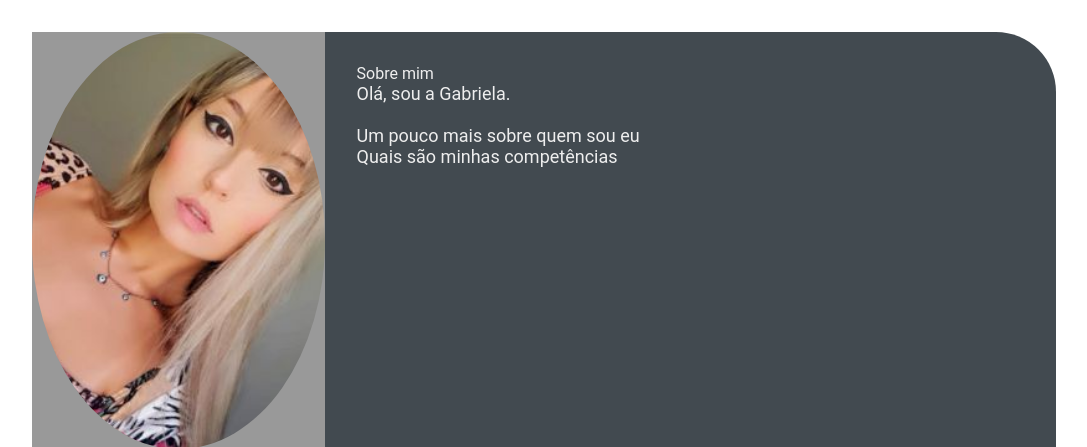
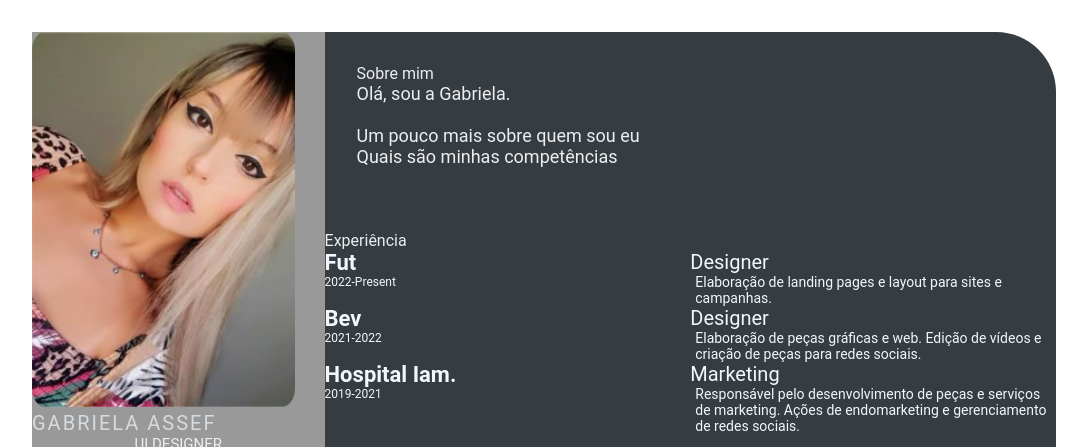
Before and after one commit to gassef/devweekgit.github.io, a plain HTML site: page index.html in a window 1280 px wide. Shown: the top 447 px of the page, without its empty margins (96-1183 px from the left). Drawn offline with Linux system fonts and the light colour scheme.

Commit message:
Tarefa 03 (#3)

```diff
--- a/index.html
+++ b/index.html
@@ -52,6 +52,41 @@
                         </p>
                     </section>
                 </div>
+                <section class="experience gap">
+                    <div class="right-title">Experiência</div>
+                    <div class="experience-contents">
+                        <div class="exp-left">
+                            <p class="exp-company-name">Fut</p>
+                            <p class="exp-time-period">2022-Present</p>
+                        </div>
+                        <div class="exp-right">
+                            <p class="exp-position">Designer</p>
+                            <p class="exp-desc">
+                                Elaboração de landing pages e layout para sites e campanhas.
+                            </p>
+                        </div>
+                        <div class="exp-left">
+                            <p class="exp-company-name">Bev</p>
+                            <p class="exp-time-period">2021-2022</p>
+                        </div>
+                        <div class="exp-right">
+                            <p class="exp-position">Designer</p>
+                            <p class="exp-desc">
+                                Elaboração de peças gráficas e web. Edição de vídeos e criação de peças para redes sociais.
+                            </p>
+                        </div>
+                        <div class="exp-left">
+                            <p class="exp-company-name">Hospital Iam.</p>
+                            <p class="exp-time-period">2019-2021</p>
+                        </div>
+                        <div class="exp-right">
+                            <p class="exp-position">Marketing</p>
+                            <p class="exp-desc">
+                                Responsável pelo desenvolvimento de peças e serviços de marketing. Ações de endomarketing e gerenciamento de redes sociais.
+                            </p>
+                        </div>
+                    </div>
+                </section>
             </section>
     </main>
 </body>
--- a/style.css
+++ b/style.css
@@ -23,7 +23,7 @@
 .right-section {
     grid-column: span 5;
     height: 100%;
-    background-color: #424a50;
+    background-color: #353d43;
     border-radius: 0px 60px 0px 0px;
 }
 
@@ -37,20 +37,20 @@
 }
 
 .profile .profile-image {
-    width: 100%;
-    border-radius: 100%;
+    width: 90%;
+    border-radius: 5%;
 }
 
 .name {
     color: #D6DBDF;
-    font-size: 30px;
+    font-size: 20px;
     letter-spacing: 2px;
     text-transform: uppercase;
 }
 
 .profession {
     color: #eeeeee;
-    font-size: 20px;
+    font-size: 15px;
     text-transform: uppercase;
     text-align: center;
 }
@@ -74,7 +74,7 @@
 .contact-info ul li i,
 .references ul li i {
     padding-right: 1rem;
-    font-size: 18px;
+    font-size: 13px;
     color: #eeeeee;
 }
 
@@ -101,3 +101,38 @@
     font-size: 18px;
     color: #eeeeee;
 }
+
+.experience-contents,
+.education-contents,
+.awards-contents {
+    display: grid;
+    grid-template-columns: repeat(2, 1fr);
+    padding-bottom: 2rem;
+    color: #F1F8FD;
+}
+
+.exp-company-name,
+.education-school-name,
+.awards-company-name {
+    font-size: 22px;
+    font-weight: bold;
+}
+
+.exp-time-period,
+.educationp-time-period,
+.awards-time-period {
+    font-size: 12px;
+}
+
+.exp-position,
+.education-subject,
+.awards-name {
+    font-size: 20px;
+}
+
+.exp-desc,
+.education-desc,
+.awards-desc {
+    font-size: 14px;
+    padding-left: 5px;
+}
```
